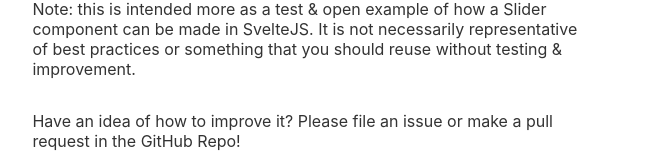
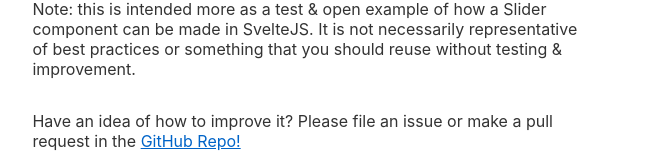
Before and after one commit to arrowtype/svelte-slider, a Svelte app: page / in a window 1280 px wide. Shown: the part 665-816 px from the top of the page, without its empty margins (310-968 px from the left). Built offline with nearby package versions, Linux system fonts and the light colour scheme.

Commit message:
add link to repo

```diff
--- a/src/App.svelte
+++ b/src/App.svelte
@@ -23,10 +23,10 @@
 		<li>Has custom CSS which makes it easy to manipulate on a touch screen, while still looking simple & similar across platforms. This takes <a href="https://css-tricks.com/styling-cross-browser-compatible-range-inputs-css/">a lot of CSS</a> for a range input.</li>
 		<li>Is separate from the main app component, which is nice because it has custom CSS that only has to be written once. (It’s a component.)</li>
 		<li>Has props for value, min, & max.</li>
-		<li>Works just like a normal, plain-HTML range input does in Svelte. You can <a href="https://svelte.dev/tutorial/numeric-inputs">easily bind its value</a> to the state in the component it is used within).</li>
+		<li>Works just like a normal, plain-HTML range input does in Svelte. You can <a href="https://svelte.dev/tutorial/numeric-inputs">easily bind its value</a> to the state in the component it is used within.</li>
 	</ul>
 	<p>Note: this is intended more as a test & open example of how a Slider component can be made in SvelteJS. It is not necessarily representative of best practices or something that you should reuse without testing & improvement.</p>
-	<p>Have an idea of how to improve it? Please file an issue or make a pull request in the GitHub Repo!</p>
+	<p>Have an idea of how to improve it? Please file an issue or make a pull request in the <a href="https://github.com/arrowtype/svelte-slider">GitHub Repo!</a></p>
 </main>
 
 <style>
```
